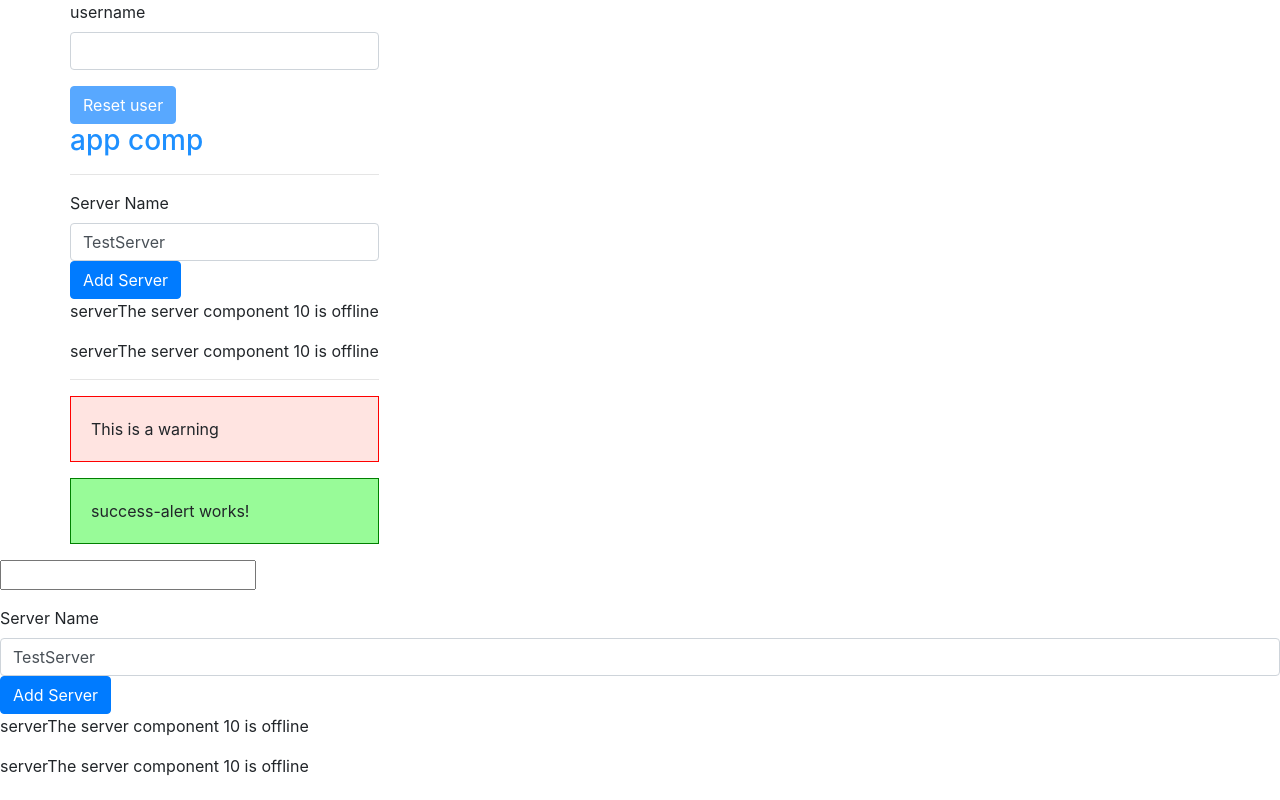
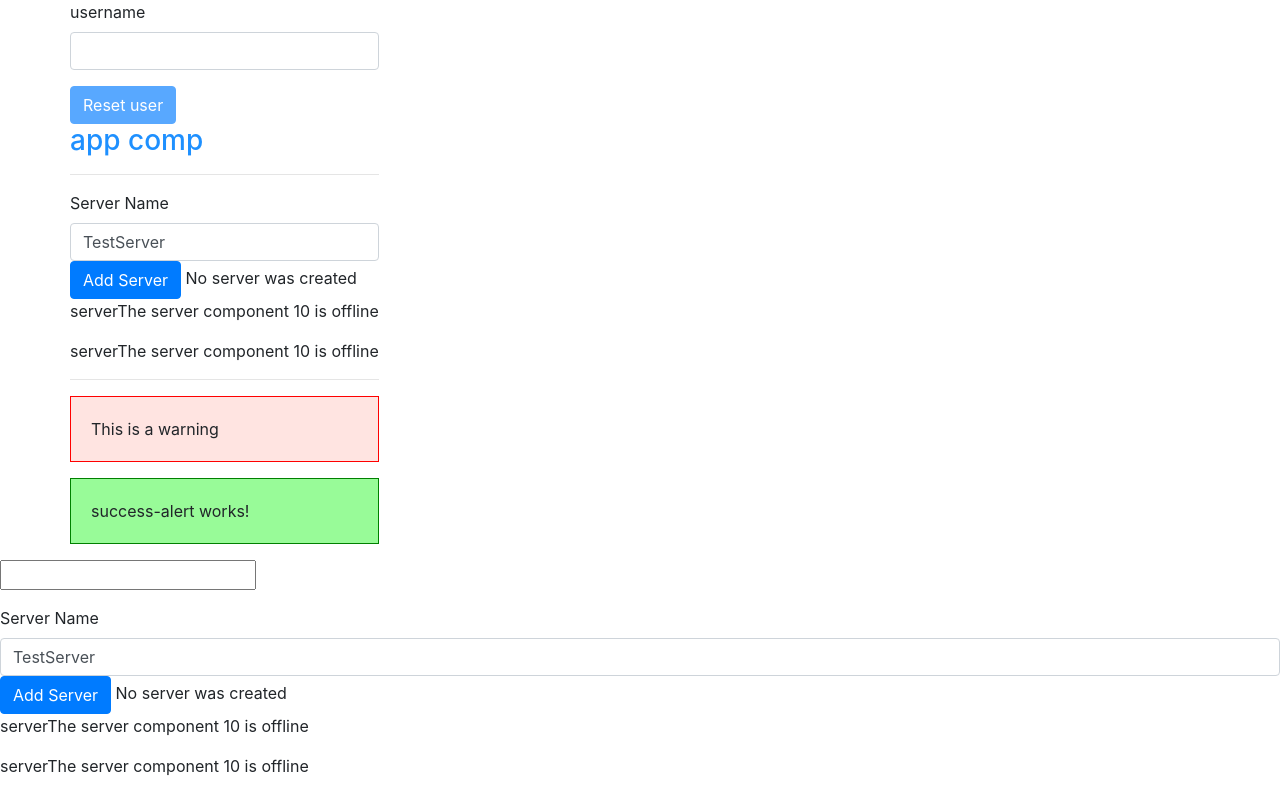
Before and after one commit to sukhmani/Angular1, an Angular app in the folder my-first-app/: page / in a window 1280 px wide. Built offline with nearby package versions, Linux system fonts and the light colour scheme.

Commit message:
ngIf else

```diff
--- a/my-first-app/src/app/servers/servers.component.html
+++ b/my-first-app/src/app/servers/servers.component.html
@@ -18,6 +18,10 @@ class="btn btn-primary"
 
     <p>{{ serverCreationStatus }}</p>
     -->
-    <p *ngIf = "serverCreated">Server was created, server name is {{ serverName}} </p>
+    <p *ngIf = "serverCreated; else noServer">Server was created, server name is {{ serverName}} </p>
+    <ng-template #noServer>
+No server was created
+    </ng-template>
+
 <app-server></app-server>
 <app-server></app-server>
```
